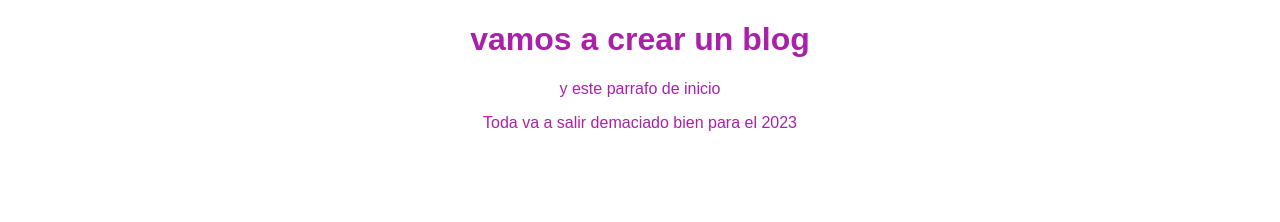
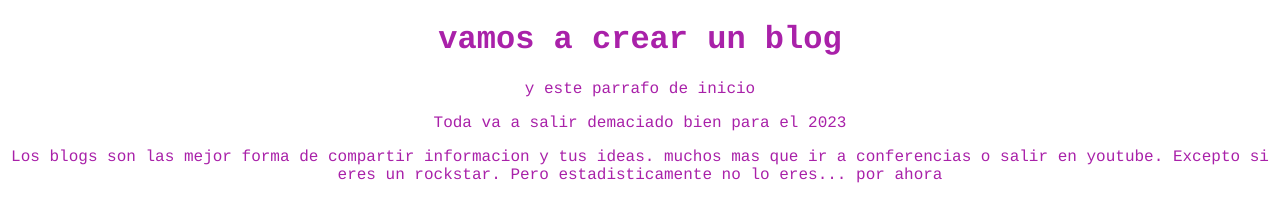
Before and after one commit to jorgembenjumea/blogGit, a plain HTML site: page index.html in a window 1280 px wide. Drawn offline with Linux system fonts and the light colour scheme.

Commit message:
Agregado el contenido adicional del blog y una mejor tipografia

```diff
--- a/css/estilos.css
+++ b/css/estilos.css
@@ -1,5 +1,5 @@
 body{
     color:rgb(169, 33, 169);
     text-align:center;
-    font-family: Arial,sans-serif;
+    font-family: Courier;
 }
--- a/index.html
+++ b/index.html
@@ -15,5 +15,7 @@
 
     <p>Toda va a salir demaciado bien para el 2023</p>
 
+    <p>Los blogs son las mejor forma de compartir informacion y tus ideas. muchos mas que ir a conferencias o salir  en youtube. Excepto si eres un rockstar. Pero estadisticamente no lo eres... por ahora</p>
+
 </body>
 </html>
```
